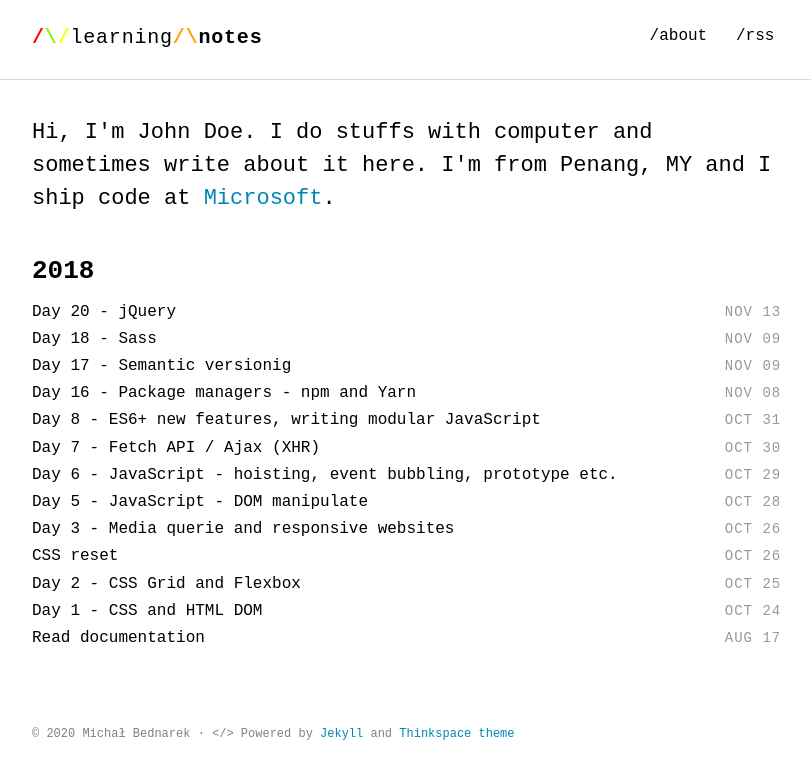
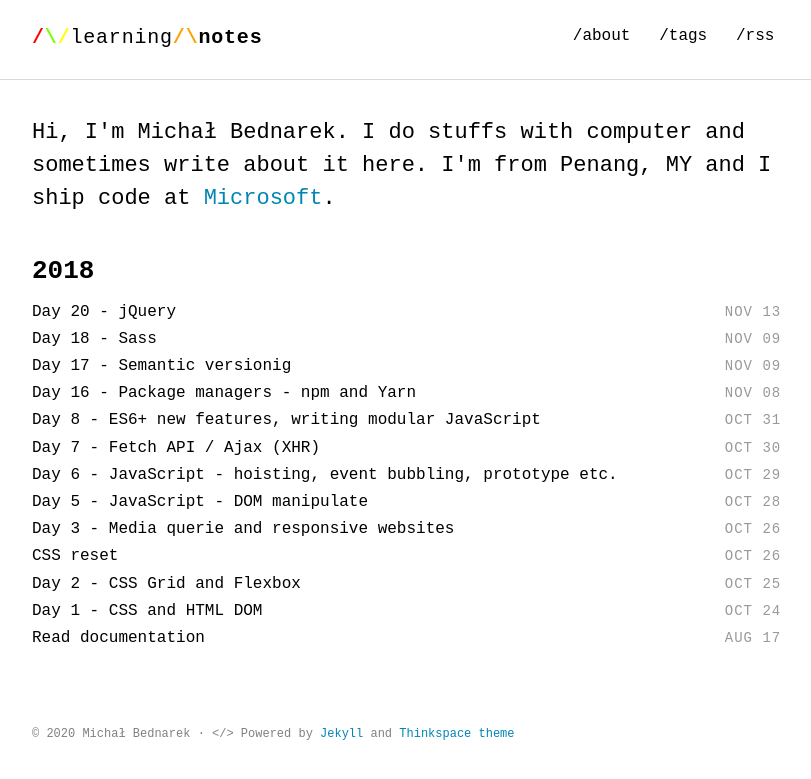
Before and after one commit to objectprogr/objectprogr.github._io, a Jekyll site: the page built from index.html, in a window 1280 px wide. Shown: the top 779 px of the page, without its empty margins (232-1043 px from the left). Built offline with Jekyll 4.4.1, drawn with Linux system fonts in a browser that asks for light colours; some web fonts are replaced.

Commit message:
Adedd tag functionality

```diff
--- a/Gemfile
+++ b/Gemfile
@@ -8,3 +8,4 @@
 gem 'html-proofer'
 gem 'tzinfo'
 gem 'tzinfo-data'
+gem 'jekyll-tagging'
--- a/_config.yml
+++ b/_config.yml
@@ -41,4 +41,11 @@
   - slug : blog
     title: Blog
 
+tag_page_layout: tag_page
+tag_page_dir: tag
+
+tag_page_layout: tags_page
+tag_page_dir: tags
+
+
 exclude: ["gulp", "node_modules", "bower", "bower_components", "config.rb", "src", "Gemfile", "Gemfile.lock", ".rvmrc", ".rbenv-version", "package.json", "gulpfile.js", "README.md", "Rakefile", "changelog.md", "script", "vendor"]
--- a/_includes/intro.html
+++ b/_includes/intro.html
@@ -1,5 +1,5 @@
 <section class="intro">
   <div class="container">
-    <p class="lead">Hi, I'm John Doe. I do stuffs with computer and sometimes write about it here. I'm from Penang, MY and I ship code at <a href="#">Microsoft</a>.</p>
+    <p class="lead">Hi, I'm Michał Bednarek. I do stuffs with computer and sometimes write about it here. I'm from Penang, MY and I ship code at <a href="#">Microsoft</a>.</p>
   </div>
 </section>
--- a/_includes/nav.html
+++ b/_includes/nav.html
@@ -4,6 +4,7 @@
     <h1 class="logo"><a href="{{ '/' | prepend: site.baseurl | prepend: site.url }}"><span class="logoA">/</span><span class="logoB">\</span><span class="logoC">/</span>{{ site.title_left }}<span class="logoDot">/\</span><span>{{ site.title_right }}</span></a></h1>
     <ul class="navbar">
       <li><a href="{{ '/about' | prepend: site.baseurl | prepend: site.url }}">/about</a></li>
+      <li><a href="{{ '/tags' | prepend: site.baseurl | prepend: site.url }}">/tags</a></li>
       <li><a href="{{ "/feed.xml" | prepend: site.baseurl | prepend: site.url }}" target="_blank">/rss</a></li>
     </ul>
   </div>
--- a/_layouts/post.html
+++ b/_layouts/post.html
@@ -4,6 +4,7 @@
 
 <article class="post container" itemscope itemtype="http://schema.org/BlogPosting">
   <header class="post-header">
+    <span class="post-meta">tags: {{ page.tags }}</span><br/>
     <p class="post-meta"><time datetime="{{ page.date | date_to_xmlschema }}" itemprop="datePublished">{{ page.date | date: "%b %-d, %Y" }}</time>{% if page.author %} &middot; <span itemprop="author" itemscope itemtype="http://schema.org/Person"><span itemprop="name">{{ page.author }}</span></span>{% endif %}</p>
     <h1 class="post-title" itemprop="name headline">{{ page.title }}</h1>
   </header>
--- /dev/null
+++ b/_plugins/ext.rb
@@ -0,0 +1 @@
+require 'jekyll/tagging'
```
Also changed, not shown: _layouts/tag_page.html (added, +15 -0 lines), _layouts/tags_page.html (added, +10 -0 lines), _posts/2018-08-17-read-a-documentation.md (+1 -5 lines).
